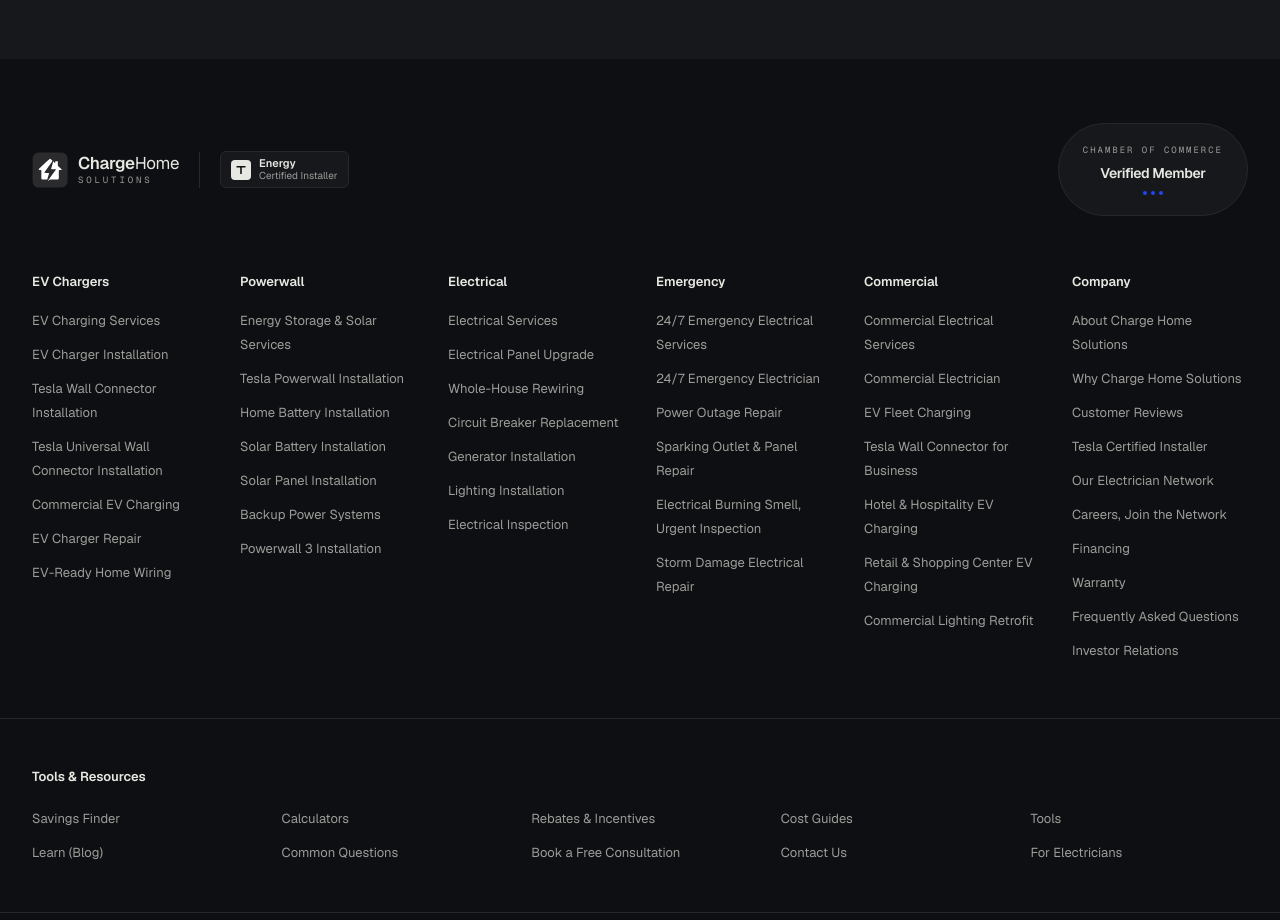
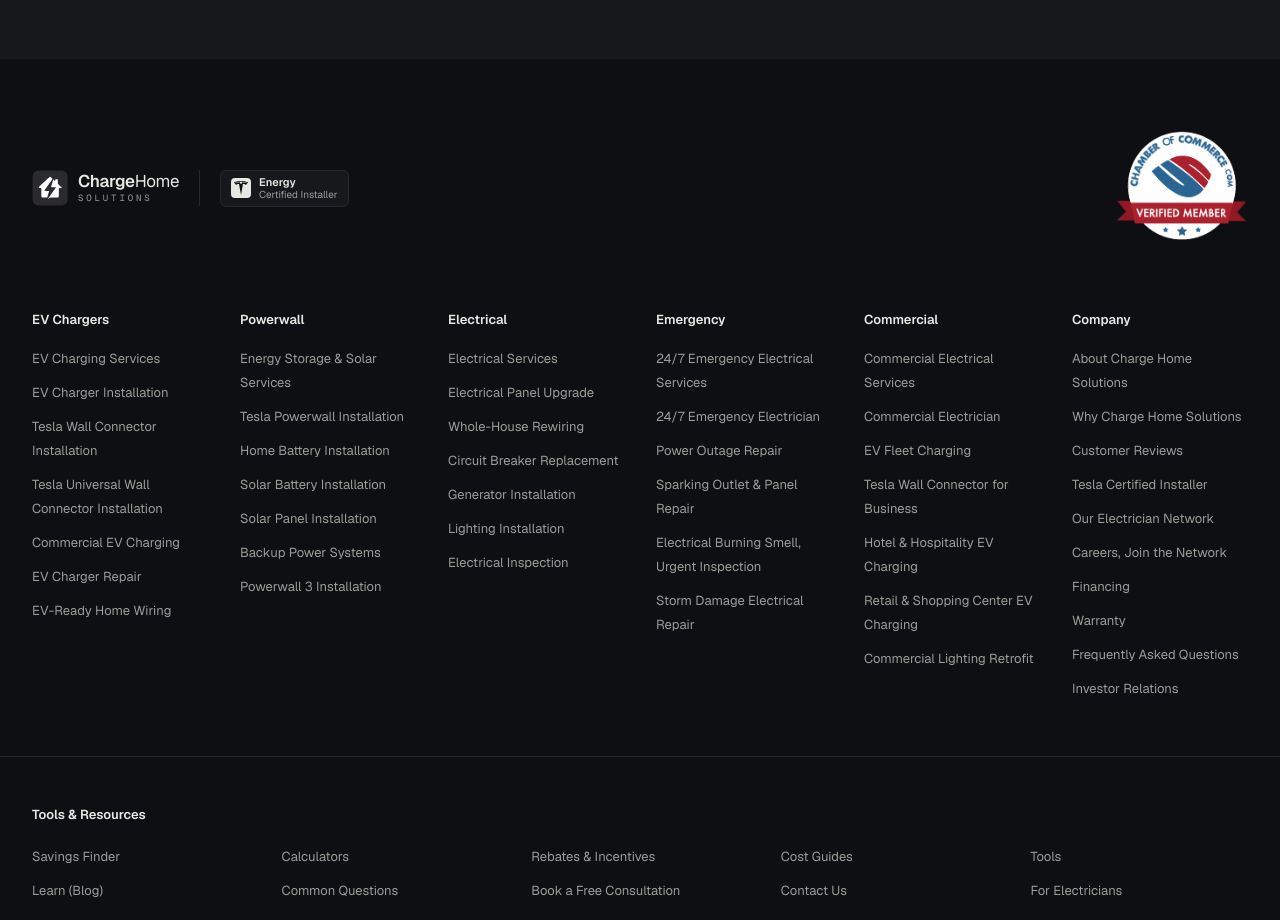
Before and after one commit to APerlinx/chargehomesolutions-public-web, a Next.js app: page / in a window 1280 px wide. Shown: the part 4166-5086 px from the top of the page. Built offline with nearby package versions, Linux system fonts and the light colour scheme; no server answers.

Commit message:
fix: real Chamber of Commerce badge image and official Tesla mark in certified badge

```diff
--- a/components/brand.tsx
+++ b/components/brand.tsx
@@ -85,8 +85,10 @@
         )}
         aria-hidden="true"
       >
-        <svg viewBox="0 0 24 24" className="h-3 w-3" fill="currentColor">
-          <path d="M3 4h18v3h-7.4v13h-3.2V7H3z" />
+        {/* Official Tesla mark (from public/logos/tesla-mark.svg), inlined so it
+            inherits the tile's ink/light color instead of the brand red. */}
+        <svg viewBox="0 0 24 24" className="h-3.5 w-3.5" fill="currentColor">
+          <path d="M12 5.362l2.475-3.026s4.245.09 8.471 2.054c-1.082 1.636-3.231 2.438-3.231 2.438-.146-1.439-1.154-1.79-4.354-1.79L12 24 8.619 5.034c-3.18 0-4.188.354-4.335 1.792 0 0-2.146-.795-3.229-2.43C5.28 2.431 9.525 2.34 9.525 2.34L12 5.362l-.004.002H12v-.002zm0-3.899c3.415-.03 7.326.528 11.328 2.28.535-.968.672-1.395.672-1.395C19.625.612 15.528.015 12 0 8.472.015 4.375.61 0 2.349c0 0 .195.525.672 1.396C4.674 1.989 8.585 1.435 12 1.46v.003z" />
         </svg>
       </span>
       <span className="flex flex-col leading-none">
@@ -101,25 +103,24 @@
   )
 }
 
-/** Chamber of Commerce verified-member seal, rendered as a typographic crest. */
+/** Chamber of Commerce verified-member seal (links to the directory listing). */
 export function ChamberBadge({ href, className }: { href: string; className?: string }) {
   return (
     <a
       href={href}
       target="_blank"
       rel="noopener noreferrer"
-      className={cn(
-        "flex w-fit flex-col items-center gap-1.5 rounded-full border border-ink-border bg-ink-raised px-6 py-5 text-center transition-colors hover:border-ink-muted",
-        className,
-      )}
+      aria-label="Chamber of Commerce verified member"
+      className={cn("inline-block w-fit transition-opacity hover:opacity-90", className)}
     >
-      <span className="font-mono text-[0.5625rem] tracking-[0.22em] text-ink-muted">CHAMBER OF COMMERCE</span>
-      <span className="text-sm font-semibold tracking-tight text-ink-foreground">Verified Member</span>
-      <span aria-hidden="true" className="mt-0.5 flex gap-1">
-        {[0, 1, 2].map((i) => (
-          <span key={i} className="h-1 w-1 rounded-full bg-primary" />
-        ))}
-      </span>
+      {/* eslint-disable-next-line @next/next/no-img-element */}
+      <img
+        src="/images/COF-Badge.png"
+        alt="Chamber of Commerce Verified Member"
+        width={151}
+        height={150}
+        className="h-auto w-[132px]"
+      />
     </a>
   )
 }
```
Also changed, not shown: public/images/COF-Badge.png (added).
